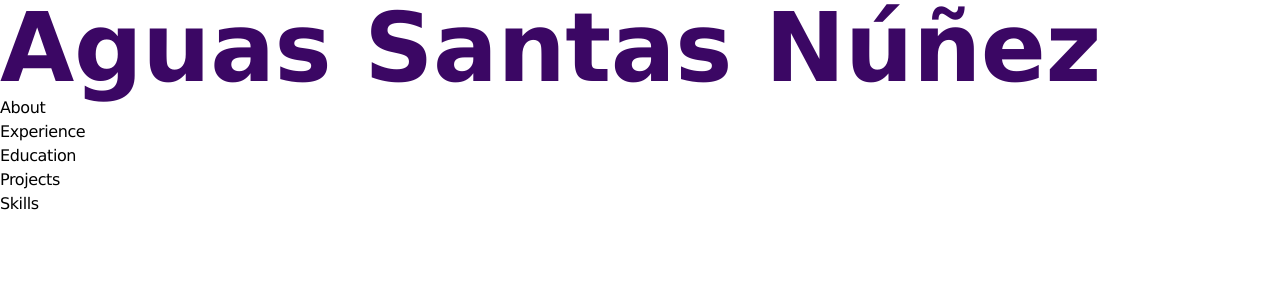
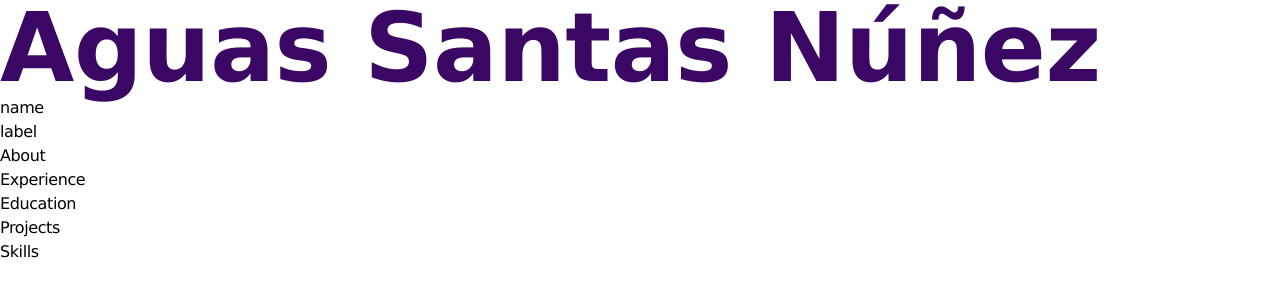
Before and after one commit to agua17/portfolio_agua, an Astro site: page / in a window 1280 px wide. Built offline with nearby package versions, Linux system fonts and the light colour scheme; Astro itself is replaced by a stand-in of ours.

Commit message:
configuracion_hero

```diff
--- a/src/components/Hero.astro
+++ b/src/components/Hero.astro
@@ -1,5 +1,22 @@
-
+---
+import {basics} from '@cv'
+const {name, label, image, location,profiles} = basics
+---
 
 <section>
+<div class="container">
+    <div class="info">
+<h1>
+    name
+</h1>
+<h2>label</h2>
+    </div>
 
+</div>
 </section>
+
+<style>
+    .container{
+
+    }
+</style>
--- a/tsconfig.json
+++ b/tsconfig.json
@@ -4,7 +4,7 @@
     "baseUrl": ".",
     "paths": {
       "@cv":[
-        "./cv.json"
+        "cv.json"
       ],
 "@/*":[
   "src/*"
```
Also changed, not shown: cv.json (renamed from src/cv.json).
